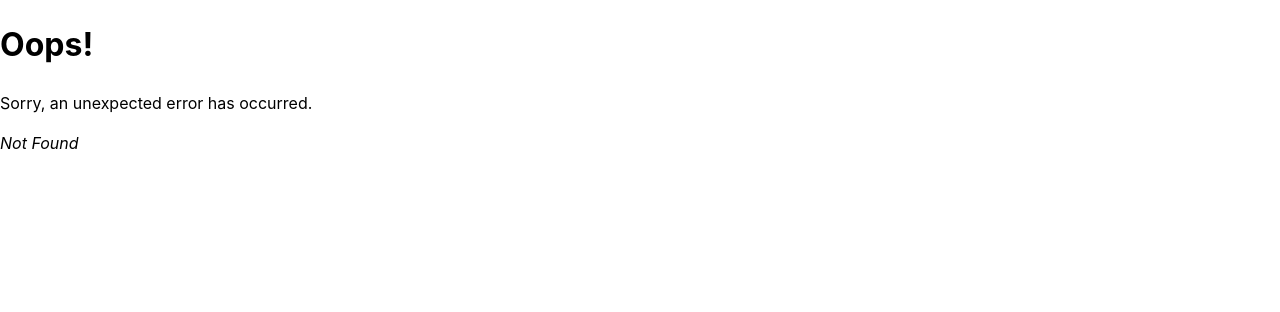
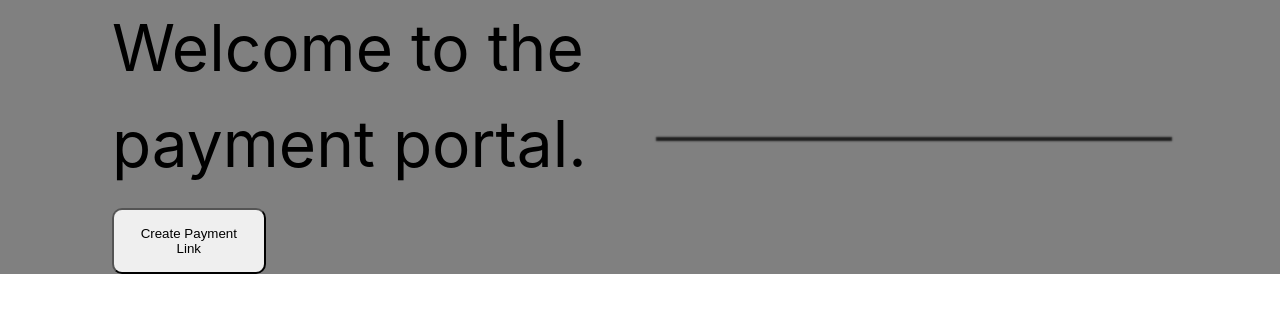
Before and after one commit to Ibrahim-Oluwadamilola/school-portal, a React (Vite) app in the folder client/: page /dashboard in a window 1280 px wide. Before the commit this address had no page. Shown: the top 312 px of the page. Built offline with nearby package versions, Linux system fonts and the light colour scheme.

Commit message:
dashboard

```diff
--- /dev/null
+++ b/client/src/components/Dashboard.jsx
@@ -0,0 +1,75 @@
+import { useNavigate } from "react-router-dom";
+import toast from "react-hot-toast";
+import { useState } from "react";
+import "../styles/dashboard.css";
+
+const BASE_URL = "http://localhost:3005";
+
+const Dashboard = () => {
+  const nav = useNavigate();
+  const [loading, setLoading] = useState(false);
+  const [success, setSuccess] = useState(false);
+  const [failure, setFailure] = useState(false);
+  const [buttonText, setButtonText] = useState("Create Payment Link");
+
+  async function handleClick() {
+    if (!loading || !success) {
+      setLoading(true);
+      setButtonText("Creating Link...");
+
+      const res = await fetch(`${BASE_URL}/api/payment`, {
+        method: "POST",
+        // body: , //!TO-DO: Collect form data
+      });
+      const data = await res.json();
+
+      if (data) {
+        setLoading(false);
+        setButtonText("Failed. Retry?");
+
+        if (data.code) {
+          console.log("code: ", data.code);
+          // an error has occured
+          setFailure(true);
+          toast.error("An error occurred");
+          return;
+        } else {
+          const {
+            data: { link },
+            message,
+            status,
+          } = data;
+
+          if (status === "success") {
+            setButtonText("Done");
+            setSuccess(true);
+            toast(message);
+            window.location = link;
+            // nav(link, { replace: true });
+          } else {
+            setFailure(true);
+          }
+        }
+      } else {
+        setFailure(true);
+      }
+    }
+  }
+
+  return (
+    <div className="main">
+      <div className="main__content">
+        <div className="main__content__group">
+          <p className="main__content__group__text">
+            Welcome to the payment portal.
+          </p>
+          <button onClick={handleClick}>{buttonText}</button>
+        </div>
+
+        <div className="main__content__image"></div>
+      </div>
+    </div>
+  );
+};
+
+export default Dashboard;
--- a/client/src/components/Main.jsx
+++ b/client/src/components/Main.jsx
@@ -8,54 +8,6 @@ const BASE_URL = "http://localhost:3005";
 
 const Main = () => {
   const nav = useNavigate();
-  const [loading, setLoading] = useState(false);
-  const [success, setSuccess] = useState(false);
-  const [failure, setFailure] = useState(false);
-  const [buttonText, setButtonText] = useState("Create Payment Link");
-
-  async function handleClick() {
-    if (!loading || !success) {
-      setLoading(true);
-      setButtonText("Creating Link...");
-
-      const res = await fetch(`${BASE_URL}/api/payment`, {
-        method: "POST",
-        // body: , //!TO-DO: Collect form data
-      });
-      const data = await res.json();
-
-      if (data) {
-        setLoading(false);
-        setButtonText("Failed. Retry?");
-
-        if (data.code) {
-          console.log("code: ", data.code);
-          // an error has occured
-          setFailure(true);
-          toast.error("An error occurred");
-          return;
-        } else {
-          const {
-            data: { link },
-            message,
-            status,
-          } = data;
-
-          if (status === "success") {
-            setButtonText("Done");
-            setSuccess(true);
-            toast(message);
-            window.location = link;
-            // nav(link, { replace: true });
-          } else {
-            setFailure(true);
-          }
-        }
-      } else {
-        setFailure(true);
-      }
-    }
-  }
 
   return (
     <div className="main">
@@ -64,7 +16,7 @@ const Main = () => {
           <p className="main__content__group__text">
             Welcome to the payment portal.
           </p>
-          <button onClick={handleClick}>{buttonText}</button>
+          <button onClick={()=>nav("/dashboard")}>Get Started</button>
         </div>
 
         <div className="main__content__image"></div>
--- a/client/src/main.jsx
+++ b/client/src/main.jsx
@@ -7,6 +7,7 @@ import Login from "./components/Login.jsx";
 import Home from "./components/Home.jsx";
 import ErrorPage from "./components/ErrorPage.jsx";
 import About from "./components/About";
+import Dashboard from "./components/Dashboard.jsx";
 import { Toaster } from "react-hot-toast";
 
 const router = createBrowserRouter([
@@ -23,6 +24,10 @@ const router = createBrowserRouter([
     path: "/about",
     element: <About />,
   },
+  {
+    path: "/dashboard",
+    element: <Dashboard />,
+  },
 ]);
 
 ReactDOM.createRoot(document.getElementById("root")).render(
```
Also changed, not shown: client/src/styles/dashboard.css (added).
